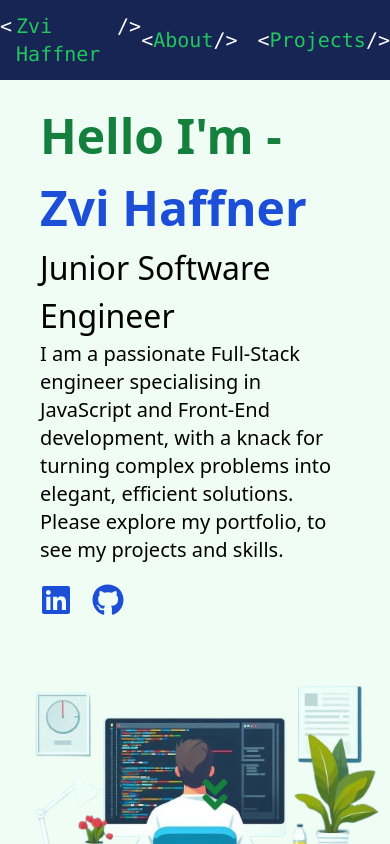
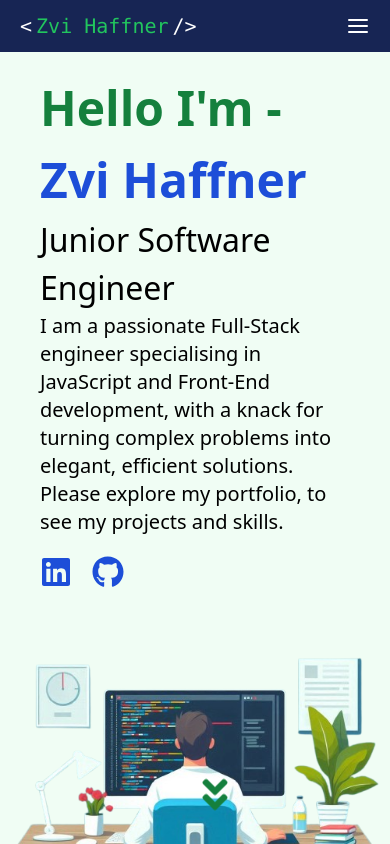
Before and after one commit to ZviHaffner/portfolio-website, a React (Vite) app: page / in a window 390 px wide. Shown: the top 844 px of the page. Built offline with nearby package versions, Linux system fonts and the light colour scheme.

Commit message:
Creates dropdown menu nav for smaller screens

```diff
--- a/src/components/Nav.jsx
+++ b/src/components/Nav.jsx
@@ -1,6 +1,14 @@
+import { useState } from "react";
+import { FiMenu, FiX } from "react-icons/fi";
 import { Link } from "react-router-dom";
 
 const Nav = () => {
+  const [isOpen, setIsOpen] = useState(false);
+
+  const toggleMenu = () => {
+    setIsOpen(!isOpen);
+  };
+
   return (
     <nav className="nav">
       <Link to={"/"}>
@@ -12,8 +20,8 @@ const Nav = () => {
           {" />"}
         </p>
       </Link>
-
-      <ul className="list-none flex gap-5">
+      {/* Desktop Nav */}
+      <ul className="hidden list-none md:flex gap-5">
         <li>
           <a href="#about">
             {"<"}
@@ -29,6 +37,32 @@ const Nav = () => {
           </a>
         </li>
       </ul>
+      {/* Mobile Nav */}
+      <div className="md:hidden" onClick={toggleMenu}>
+        {isOpen ? (
+          <FiX className="text-white text-2xl" />
+        ) : (
+          <FiMenu className="text-white text-2xl" />
+        )}
+      </div>
+      {isOpen && (
+        <ul className="md:hidden absolute top-12 left-0 w-full bg-green-950 p-5 flex flex-col items-center gap-5 rounded-b-3xl shadow-lg shadow-green-950/50">
+          <li>
+            <a href="#about">
+              {"<"}
+              <span className="nav_btn">About</span>
+              {"/>"}
+            </a>
+          </li>
+          <li>
+            <a href="#projects">
+              {"<"}
+              <span className="nav_btn">Projects</span>
+              {"/>"}
+            </a>
+          </li>
+        </ul>
+      )}
     </nav>
   );
 };
--- a/src/index.css
+++ b/src/index.css
@@ -4,7 +4,7 @@
 }
 
 .nav {
-  @apply flex justify-between items-center py-3 lg:px-28 text-white bg-blue-950 text-xl font-mono
+  @apply flex justify-between items-center py-3 lg:px-28 text-white bg-blue-950 text-xl font-mono px-5
 }
 
 .nav_btn {
```
